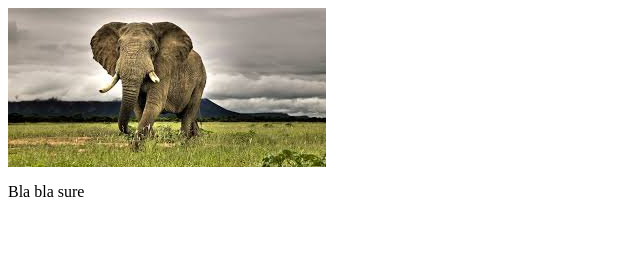
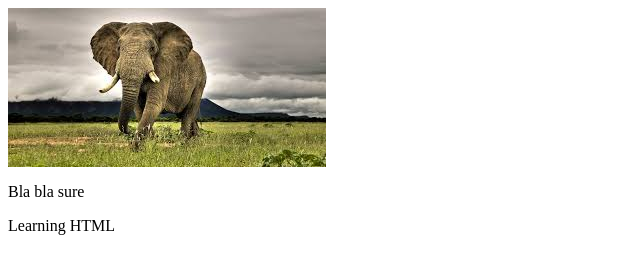
Before and after one commit to rodrigohiury/workshop-git, a plain HTML site: page index.html in a window 1280 px wide. Shown: the whole page, without its empty margins (0-640 px from the left). Drawn offline with Linux system fonts and the light colour scheme.

Commit message:
Inserindo linha

```diff
--- a/index.html
+++ b/index.html
@@ -8,5 +8,6 @@
 		<p>
 			Bla bla sure
 		</p>
+		<div>Learning HTML</div>
 	</body>
 </html>
```
